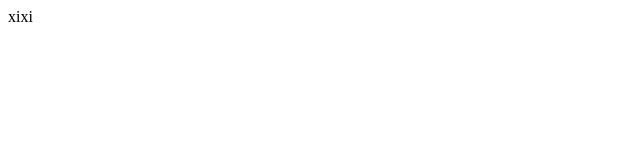
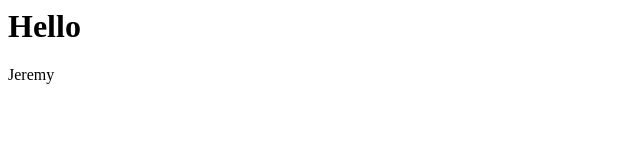
Before and after one commit to XatMassacrE/simple-mvvm, a plain HTML site: page index.html in a window 1280 px wide. Shown: the whole page, without its empty margins (0-640 px from the left). Drawn offline with Linux system fonts and the light colour scheme.

Commit message:
Add basic template replace
Just implement "{{}}" replace in text node

```diff
--- a/index.html
+++ b/index.html
@@ -1,20 +1,23 @@
 <html>
   <body>
-    <div id='app'>xixi</div>
+    <div id='app'>
+      <h1>{{greeting}}</h1>
+      <p>{{name}}</p>
+    </div>
 
     <script type='text/javascript' src='js/v.js'></script>
+    <script type='text/javascript' src='js/compile.js'></script>
 
     <script type='text/javascript'>
       const v = new V({
         data: {
-          'name': 'Jeremy'
+          greeting: 'Hello',
+          name: 'Jeremy'
         }
       })
 
-      console.log(v.name)
-      v.name = 'xixi'
-      console.log(v.name)
-      console.log(Object.keys(v))
+      const c = new Compile('#app', v)
+
     </script>
   </body>
 </html>
--- /dev/null
+++ b/js/compile.js
@@ -0,0 +1,41 @@
+
+class Compile {
+
+  constructor(el, vm) {
+    this.vm = vm
+    const node = document.querySelector(el)
+    this.fragments = this.node2Fragments(node)
+
+    this.replaceTemplate(this.fragments)
+    node.appendChild(this.fragments)
+  }
+
+  node2Fragments(node) {
+    let fragments = document.createDocumentFragment()
+
+    while(node.firstChild) {
+      fragments.appendChild(node.firstChild)
+    }
+    return fragments
+  }
+
+  replaceTemplate(fragments) {
+    const nodes = fragments.childNodes
+    Array.from(nodes).forEach(node => {
+      let text = node.textContent
+      const reg = /\{\{(.*)\}\}/
+
+      if (reg.test(text)) {
+        const key = RegExp.$1
+        node.textContent = text.replace(reg, this.vm[key])
+      }
+      console.log(node)
+
+      if (node.childNodes && node.childNodes.length > 0) {
+        this.replaceTemplate(node)
+      }
+    })
+
+  }
+
+}
```
